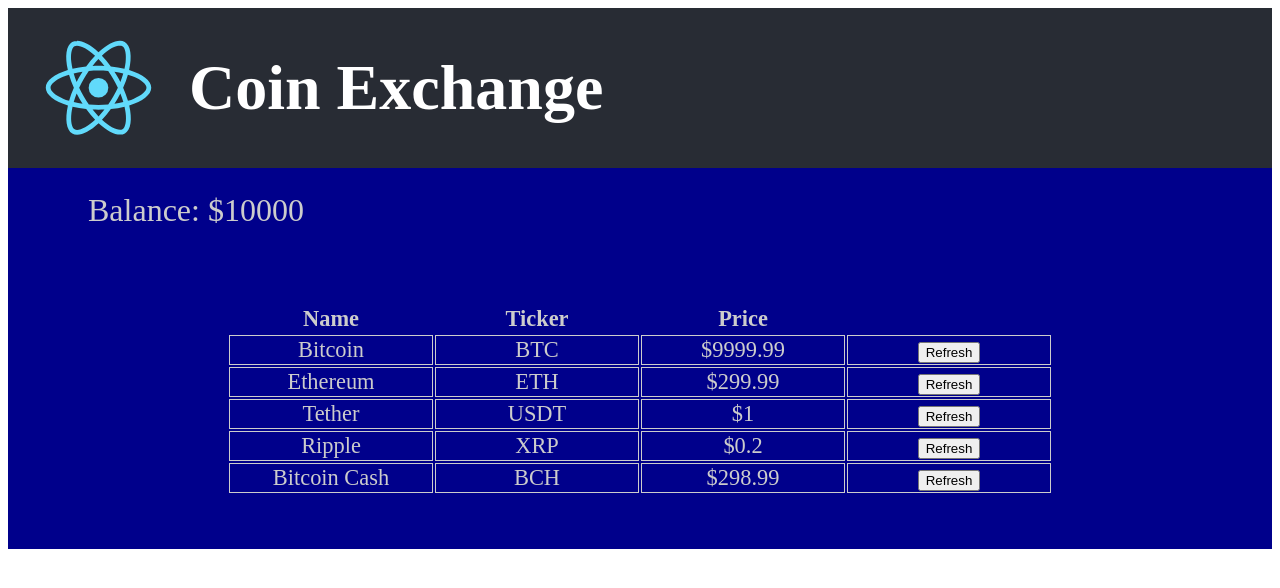
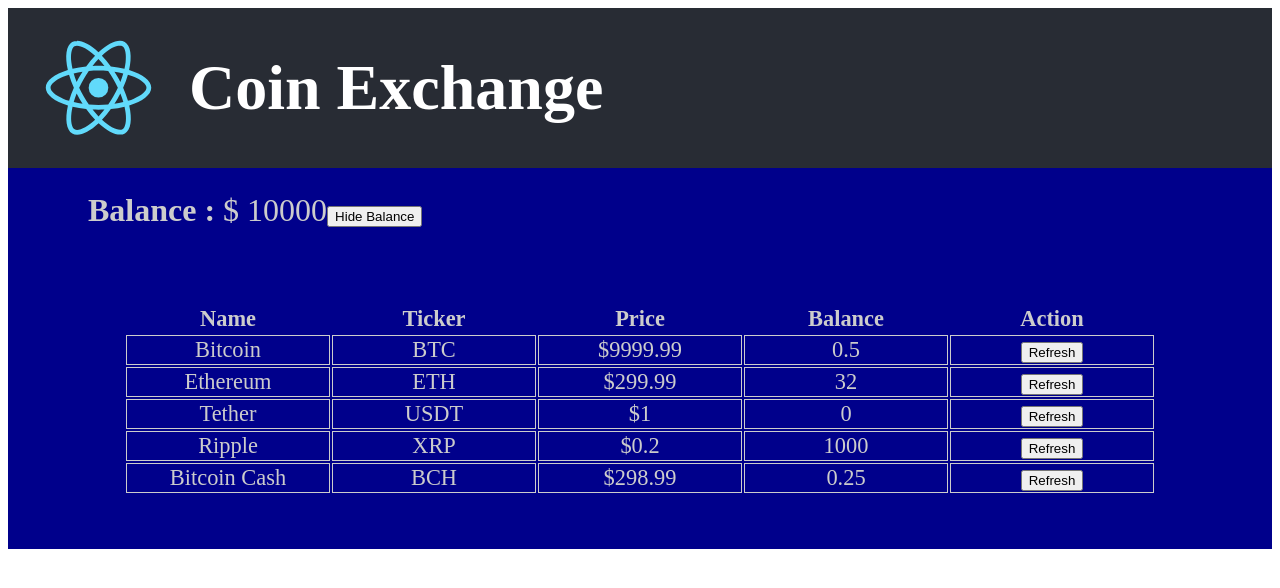
Before and after one commit to CodyM92/coin-exchange, a React (Create React App) app: page / in a window 1280 px wide. Shown: the top 588 px of the page. Built offline with nearby package versions, Linux system fonts and the light colour scheme.

Commit message:
Hide/Show Balance Feature Added

```diff
--- a/src/App.js
+++ b/src/App.js
@@ -21,35 +21,42 @@ class App extends React.Component {
         {
           name: 'Bitcoin',
           ticker: 'BTC',
+          balance: 0.5,
           price: 9999.99
         },
         {
           name: 'Ethereum',
           ticker: 'ETH',
+          balance: 32.0,
           price: 299.99
         },
         {
           name: 'Tether',
           ticker: 'USDT',
+          balance: 0,
           price: 1.00
         },
         {
           name: 'Ripple',
           ticker: 'XRP',
+          balance: 1000,
           price: 0.20
         },
         {
           name: 'Bitcoin Cash',
           ticker: 'BCH',
+          balance: 0.25,
           price: 298.99
         }
-      ]
+      ],
+      showBalance: true
     }
     this.handleRefresh = this.handleRefresh.bind(this);
+    this.handleBalanceToggle = this.handleBalanceToggle.bind(this);
   }
 
   handleRefresh(valueChangeTicker) {
-    const newCoinData = this.state.coinData.map(function( {ticker, name, price} ) {
+    const newCoinData = this.state.coinData.map(function( {ticker, name, balance, price} ) {
       let newPrice = price;
       if (valueChangeTicker === ticker) {
         const randomPercentage = 0.995 + Math.random() * 0.01;
@@ -59,18 +66,23 @@ class App extends React.Component {
         //these are maps - same as name: name and ticker: ticker
         ticker,
         name,
+        balance,
         price: newPrice
       }
     });
     this.setState({ coinData: newCoinData });
   }
 
+  handleBalanceToggle() {
+    this.setState({ showBalance: !this.state.showBalance});
+  }
+
   render() {
     return (
       <Div className="App">
         <ExchangeHeader />
-        <AccountBalance amount={this.state.balance} />
-        <CoinList coinData={this.state.coinData} handleRefresh={this.handleRefresh}/>
+        <AccountBalance amount={this.state.balance} showBalance={this.state.showBalance} handleBalanceToggle={this.handleBalanceToggle} />
+        <CoinList coinData={this.state.coinData} handleRefresh={this.handleRefresh} showBalance={this.state.showBalance}/>
       </Div>
     );
   }
--- a/src/components/AccountBalance/AccountBalance.jsx
+++ b/src/components/AccountBalance/AccountBalance.jsx
@@ -9,10 +9,28 @@ const Section = styled.section`
 `;
 
 export default class AccountBalance extends Component {
+    constructor(props) {
+        super(props);
+        this.handleClick = this.handleClick.bind(this);
+    }
+
+
+    handleClick(event) {
+        event.preventDefault();
+
+        this.props.handleBalanceToggle();
+        }
+
     render() {
+        const buttonText = this.props.showBalance ? "Hide Balance" : "Show Balance";
+
+        const toggleBalance = this.props.showBalance ?
+        <span><strong>Balance : </strong>$ {this.props.amount}</span> : null;
+
         return (
             <Section>
-              Balance: ${this.props.amount}
+                {toggleBalance}
+                <button onClick={this.handleClick}> {buttonText} </button>
             </Section>
         );
     }
--- a/src/components/Coin/Coin.jsx
+++ b/src/components/Coin/Coin.jsx
@@ -2,7 +2,7 @@ import React, { Component } from 'react';
 import PropTypes from 'prop-types';
 import styled from 'styled-components';
 
-const CoinRow = styled.td`
+const Td = styled.td`
     border: 1px solid #cccccc;
     width: 25vh;
 `;
@@ -22,12 +22,16 @@ export default class Coin extends Component {
     }
 
     render() {
+        const toggleBalance = this.props.showBalance ?
+             <Td>{this.props.balance}</Td> : <Td></Td>;
+
         return (
             <tr>
-              <CoinRow>{this.props.name}</CoinRow>
-              <CoinRow>{this.props.ticker}</CoinRow>
-              <CoinRow>${this.props.price}</CoinRow>
-              <CoinRow><button onClick={this.handleClick}> Refresh </button> </CoinRow>
+              <Td>{this.props.name}</Td>
+              <Td>{this.props.ticker}</Td>
+              <Td>${this.props.price}</Td>
+              {toggleBalance}
+              <Td><button onClick={this.handleClick}> Refresh </button> </Td>
             </tr>
         );
     }
--- a/src/components/CoinList/CoinList.jsx
+++ b/src/components/CoinList/CoinList.jsx
@@ -10,6 +10,9 @@ const Table = styled.table`
 
 export default class CoinList extends Component {
     render() {
+        const toggleBalance = this.props.showBalance ?
+        <th>Balance</th> : <th></th>;
+
         return (
             <Table>
             <thead>
@@ -17,15 +20,19 @@ export default class CoinList extends Component {
                     <th>Name</th>
                     <th>Ticker</th>
                     <th>Price</th>
+                    {toggleBalance}
+                    <th>Action</th>
                 </tr>
             </thead>
             <tbody>
                 {
-                    this.props.coinData.map( ({name, ticker, price}) =>
+                    this.props.coinData.map( ({name, ticker, balance, price}) =>
                     <Coin key={ticker}
                     handleRefresh={this.props.handleRefresh}
                     name={name}
                     ticker={ticker}
+                    showBalance={this.props.showBalance}
+                    balance={balance}
                     price={price} />
                     )
                 }
```
